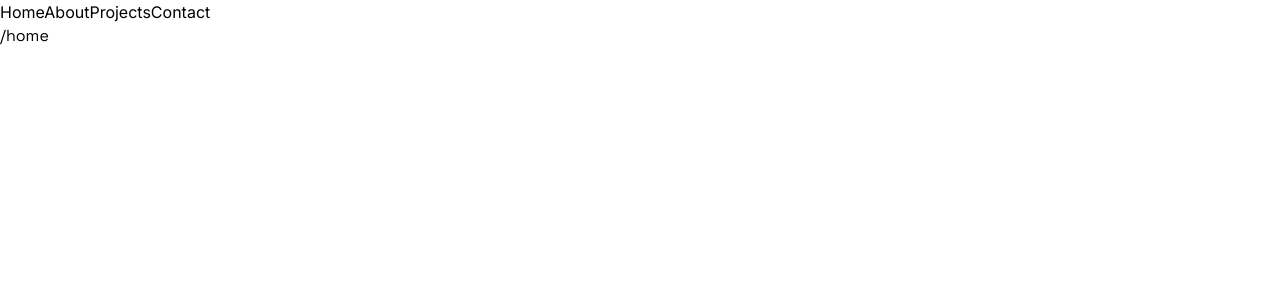
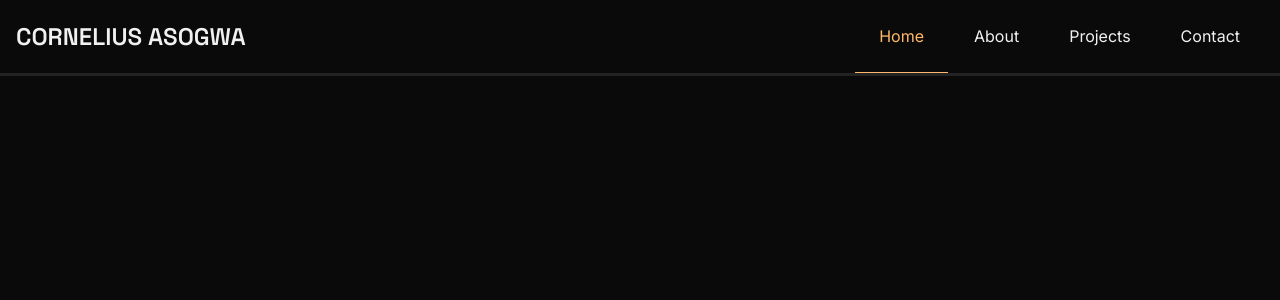
Before and after one commit to corneliusweb/my-portfolio, a Next.js app: page / in a window 1280 px wide. Shown: the top 300 px of the page. Built offline with nearby package versions, Linux system fonts and the light colour scheme.

Commit message:
feat(header): add Header with responsive navigation

```diff
--- a/app/components/Header.tsx
+++ b/app/components/Header.tsx
@@ -1,13 +1,132 @@
-import Link from "next/link";
+'use client';
+
+import Link from 'next/link';
+import { usePathname } from 'next/navigation';
+import { useEffect, useState } from 'react';
+import { LuMenu, LuSquareX } from 'react-icons/lu';
 
 const Header = () => {
-  return (
-		<header>
-			<Link href='/'>Home</Link>
-			<Link href='/about'>About</Link>
-			<Link href='/projects'>Projects</Link>
-			<Link href='/contact'>Contact</Link>
+	const [isNavOpen, setIsNavOpen] = useState(false);
+	const pathname = usePathname();
+
+	// helper func for active links
+	const isActive = (path: string) => pathname === path;
+
+	// close menu when outside nav is clicked
+	const handleBackdropClick = (e: React.MouseEvent<HTMLElement>) => {
+		const target = e.target as Element;
+
+		if (target === e.currentTarget) setIsNavOpen(false);
+	};
+
+	// close menu when link is clicked
+	const handleNavLinkClick = (e: React.MouseEvent<HTMLUListElement>) => {
+		const target = e.target as Element;
+		const link = target.closest('a');
+		if (link) setIsNavOpen(false);
+	};
+
+	// disable scroll when nav is open
+	useEffect(() => {
+		if (isNavOpen) {
+			document.body.style.overflow = 'hidden';
+		} else {
+			document.body.style.overflow = 'auto';
+		}
+
+		// cleanup
+		return () => {
+			document.body.style.overflow = 'auto';
+		};
+	}, [isNavOpen]);
+
+	return (
+		<header className='fixed top-0 w-full bg-page-bg'>
+			<div className='border-0 flex justify-between items-center px-4 relative sm:border-b-3 sm:border-b-white/10'>
+				<h1>
+					<Link
+						href='/'
+						aria-label='Cornelius Asogwa homepage'
+						className='text-xl lg:text-2xl uppercase font-semibold'
+					>
+						Cornelius Asogwa
+					</Link>
+				</h1>
+
+				<button
+					aria-controls='primary-navigation'
+					aria-expanded={isNavOpen}
+					onClick={() => setIsNavOpen(!isNavOpen)}
+					className='sm:hidden z-50'
+				>
+					{isNavOpen ? (
+						<LuSquareX
+							size={35}
+							className='my-6 transition-colors duration-200 ease-linear text-accent hover:fill-accent-hover hover:text-card'
+						/>
+					) : (
+						<LuMenu
+							size={35}
+							className='my-6 text-accent hover:accent-accent-dark'
+						/>
+					)}
+				</button>
+				<nav
+					id='primary-navigation'
+					aria-label='Main navigation'
+					className={`sm:block ${
+						isNavOpen
+							? 'fixed inset-0 min-h-screen flex items-center transition-all duration-300 ease-linear justify-end bg-transparent backdrop-blur-xs w-screen'
+							: 'hidden'
+					}`}
+					onClick={handleBackdropClick}
+				>
+					<ul
+						onClick={handleNavLinkClick}
+						className='bg-card h-screen w-5/7 px-10 py-20 space-y-8 sm:bg-transparent sm:flex sm:gap-0.5 sm:px-0 sm:h-auto sm:space-y-0 sm:w-auto sm:py-0'
+					>
+						<li>
+							<Link
+								href='/'
+								className={`nav-link ${isActive('/') && 'active-link'}`}
+							>
+								Home
+							</Link>
+						</li>
+						<li>
+							<Link
+								href='/about'
+								className={`nav-link ${
+									isActive('/about') && 'active-link'
+								}`}
+							>
+								About
+							</Link>
+						</li>
+						<li>
+							<Link
+								href='/projects'
+								className={`nav-link ${
+									isActive('/projects') && 'active-link'
+								}`}
+							>
+								Projects
+							</Link>
+						</li>
+						<li>
+							<Link
+								href='/contact'
+								className={`nav-link ${
+									isActive('/contact') && 'active-link'
+								}`}
+							>
+								Contact
+							</Link>
+						</li>
+					</ul>
+				</nav>
+			</div>
 		</header>
-  );
-}
-export default Header
+	);
+};
+export default Header;
--- a/app/globals.css
+++ b/app/globals.css
@@ -1,11 +1,84 @@
-@import "tailwindcss";
+@import 'tailwindcss';
 
 @layer base {
-  body {
-    font-family: var(--font-geist-mono);
-  }
+	body {
+		background-color: #0a0a0a;
+		color: #f1f1f1;
+		font-family: var(--font-geist-mono);
+		font-weight: 400;
+		font-style: normal;
+	}
 
-  h1, h2, h3, h4, h5, h6 {
-    font-family: var(--font-geist-sans);
-  }
+	h1,
+	h2,
+	h3,
+	h4,
+	h5,
+	h6 {
+		font-family: var(--font-geist-sans);
+	}
+
+	button {
+		cursor: pointer;
+	}
 }
+
+@theme {
+	/* Fonts */
+	--font-grotesk: 'Space Grotesk', sans-serif;
+	--font-inter: 'Inter', sans-serif;
+
+	/* Core Colors */
+	--color-page-bg: #0a0a0a;
+	--color-page-txt: #f1f1f1;
+
+	/* Accent */
+	--color-accent: #ffb86b; /* Warm orange */
+	--color-accent-hover: #ff9d42;
+	--color-accent-muted: #ffd9a8;
+	--color-accent-dark: #e89a52; /* For pressed states */
+
+	/* Surface */
+	--color-surface: #0f0f10;
+	--color-card: #141414; /* Slightly lighter for better hierarchy */
+	--color-card-hover: #1a1a1a; /* Hover state for cards */
+	--color-icon-bg: #2a2a2a;
+
+	/* Typography */
+	--color-heading: #fafafa;
+	--color-text-body: #c7c7c7;
+	--color-text-muted: #9a9a9a; /* For less important text */
+	--color-text-accent: #ffb86b; /* For highlighted text */
+
+	/* Additional Colors */
+	--color-border: #2a2a2a; /* For borders */
+	--color-success: #4ade80; /* For contact form success */
+	--color-warning: #facc15; /* For notifications */
+	--color-link: #60a5fa; /* For external links */
+
+	/* Skills section sizing */
+	--max-width-icon-container: 54rem;
+}
+
+@layer components {
+	.nav-link {
+		@apply py-4 hover:bg-card hover:text-accent block transition-colors duration-150 ease-in-out sm:hover:border-b sm:hover:border-accent sm:p-6;
+	}
+	.active-link {
+		@apply text-accent sm:border-b border-accent;
+	}
+	.cta-btn {
+		@apply bg-card w-15 h-15 flex items-center justify-center rounded-full transition-colors duration-150 ease-in-out;
+	}
+	.skills-list {
+		@apply flex flex-col gap-2 items-center text-sm tracking-wide text-white/70;
+	}
+	.skills-icon {
+		@apply text-accent-dark text-5xl animate-pulse block -z-5 md:text-6xl;
+	}
+	.fp-links {
+		@apply text-accent transition-colors duration-150 ease-in-out flex items-center underline underline-offset-5 decoration-2 font-bold uppercase text-sm hover:text-accent-hover;
+	}
+}
+
+/* REMINDER: Make some cool stuffs with clip-path */
```
Also changed, not shown: package.json (+6 -5 lines), 1 other file (tests, documents, lock files or other folders).
